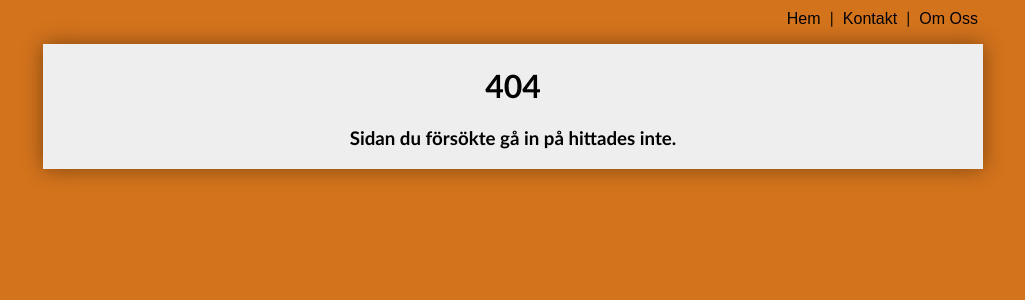
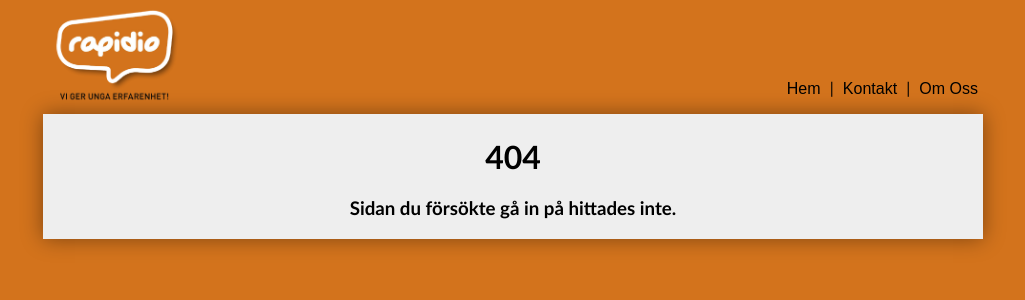
Before and after one commit to webbits-folke-palmqvist/RapidioUF, a PHP site: page /index.php?page=index in a window 1280 px wide. Shown: the top 300 px of the page, without its empty margins (127-1152 px from the left). Run offline with PHP 8.4, Linux system fonts and the light colour scheme.

Commit message:
La till logon uppe i hörnet utav hemsidan

```diff
--- a/Hemsida/assets/css/main.css
+++ b/Hemsida/assets/css/main.css
@@ -18,7 +18,12 @@
 	box-shadow: 0 0 20px rgba(0,0,0,0.4);
 }
 
-.nav {
+.nav img {
+	width: 150px;
+	margin-bottom: -45px;
+}
+
+.navbar {
 	text-align: right;
 }
 
--- a/Hemsida/index.php
+++ b/Hemsida/index.php
@@ -33,6 +33,7 @@
 	<body>
 		<div class="container center">
 			<div class="nav">
+				<img src="assets/img/logo.png">
 				<div class="navbar">
 					<ul>
 						<li <?php if($show_page == "home") { echo 'class="active"'; } ?>><a href="?page=Hem">Hem</a></li>
```
